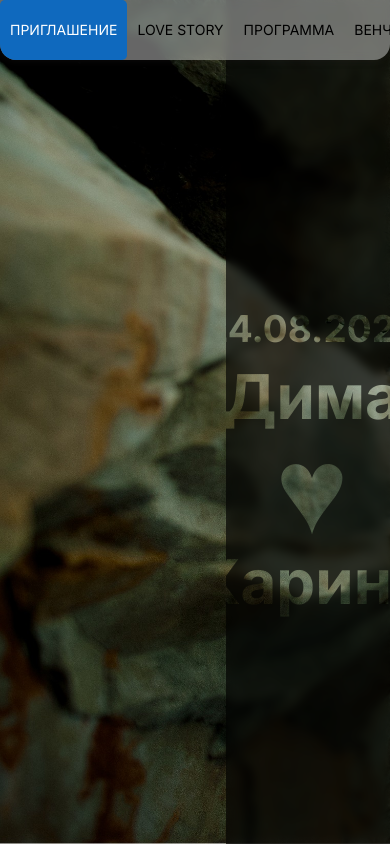
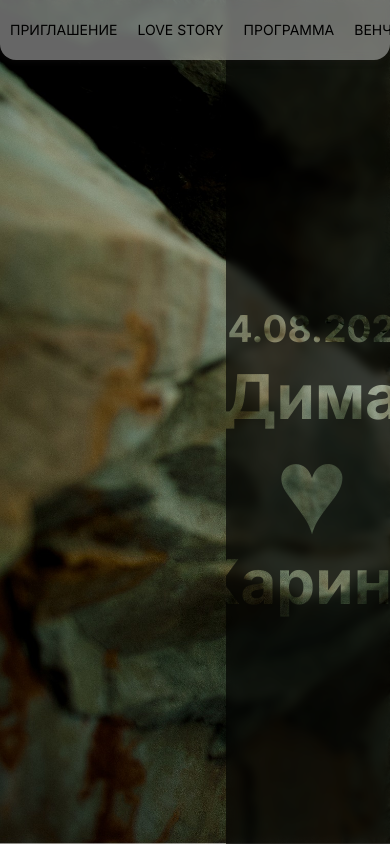
Before and after one commit to dicreate/wedding_invitation, a React (Vite) app: page / in a window 390 px wide. Shown: the top 844 px of the page. Built offline with nearby package versions, Linux system fonts and the light colour scheme.

Commit message:
feat: remove hover on mobile

```diff
--- a/src/App.tsx
+++ b/src/App.tsx
@@ -16,7 +16,7 @@ function App() {
         <Main
           text={
             <div className={style.main}>
-              <span className={style.mainDate}>24.08.2023</span>
+              <span className={style.mainDate}>24.08.2024</span>
               <span className={style.mainName}>Дима</span>
               <div className={style.mainHeart}>♥</div>
               <span className={style.mainName}>Карина</span>
--- a/src/components/Main/Navigation/index.module.scss
+++ b/src/components/Main/Navigation/index.module.scss
@@ -29,9 +29,25 @@
    white-space: nowrap;
 }
 
-.navigation li:hover {
-   color: white;
-   background-color: rgb(15, 105, 190);
+
+
+@media(hover: hover) {
+   .navigation li:hover {
+      color: white;
+      background-color: rgb(15, 105, 190);
+   }
+}
+
+@media(hover: none) {
+   .navigation li:hover {
+      color: black;
+      background-color: transparent;
+   }
+
+   .navigation li:active {
+      color: white;
+      background-color: rgb(15, 105, 190);
+   }
 }
 
 @media (max-width: 780px) {
```
